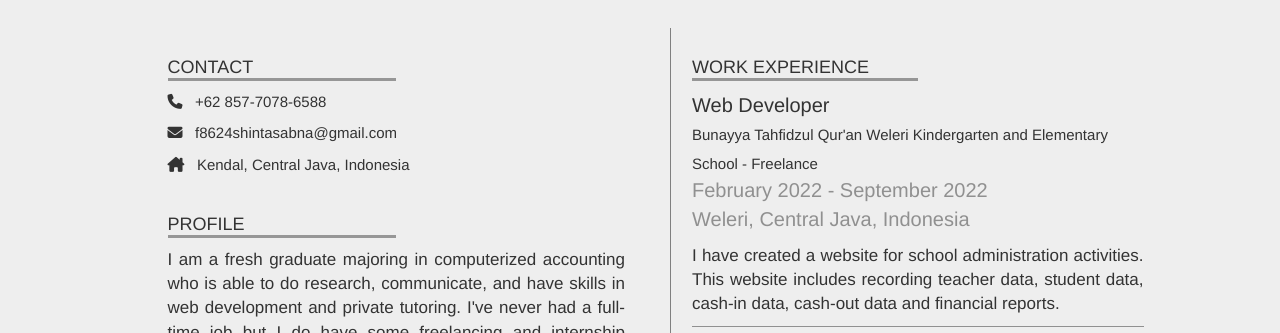
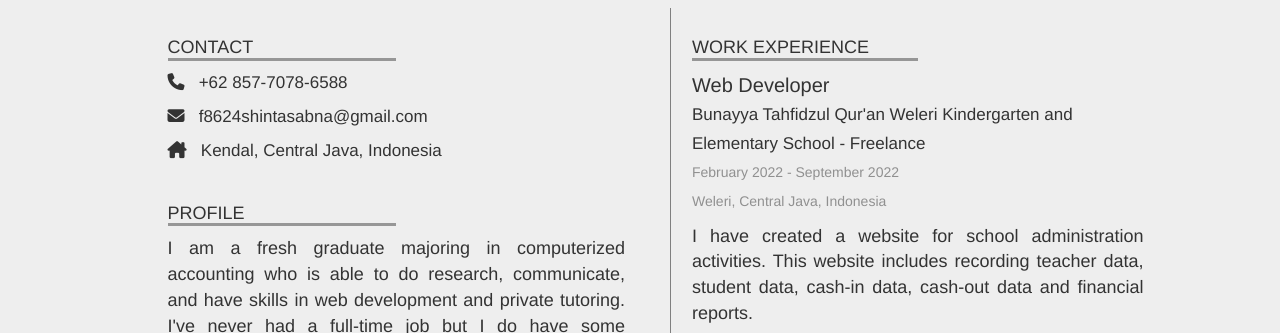
Before and after one commit to shintasabnakartika/shintasabnakartika.github.io, a plain HTML site: page index.html in a window 1280 px wide. Shown: the part 598-931 px from the top of the page. Drawn offline with Linux system fonts and the light colour scheme.

Commit message:
mengubah isi file

```diff
--- a/css/style.css
+++ b/css/style.css
@@ -5,6 +5,10 @@ html {
 body {
   margin-bottom: 120px;
   margin-top: 35px;
+}
+
+section {
+  padding-top: 5rem;
 }
 
 @font-face {
@@ -62,7 +66,6 @@ hr {
 .about {
   min-height: 1650px;
   margin-top: 0;
-  padding-top: 5em;
   background-color: #eee;
 }
 
@@ -82,16 +85,16 @@ hr {
 
 .profil {
   text-align: justify;
-  font-size: 17px;
+  font-size: 18px;
 }
 
 .namasekolah {
-  font-size: 20px;
+  font-size: 2rem;
   font-weight: 400;
 }
 
 .jurusan {
-  font-size: 15px;
+  font-size: 1.7rem;
   font-weight: 400;
 }
 
@@ -100,7 +103,7 @@ hr {
 }
 
 .tahun {
-  font-size: 2rem;
+  font-size: 1.4rem;
   color: rgb(144, 144, 144);
 }
 
@@ -141,7 +144,6 @@ hr {
 .portfolio {
   /* background-color: #eee; */
   min-height: 1225px;
-  padding-top: 5em;
   padding-bottom: 2em;
 }
 
@@ -163,7 +165,6 @@ hr {
 /* CONTACT */
 .contact {
   min-height: 800px;
-  padding-top: 5em;
   background-color: #eee;
 }
 /* AKHIR CONTACT */
```
